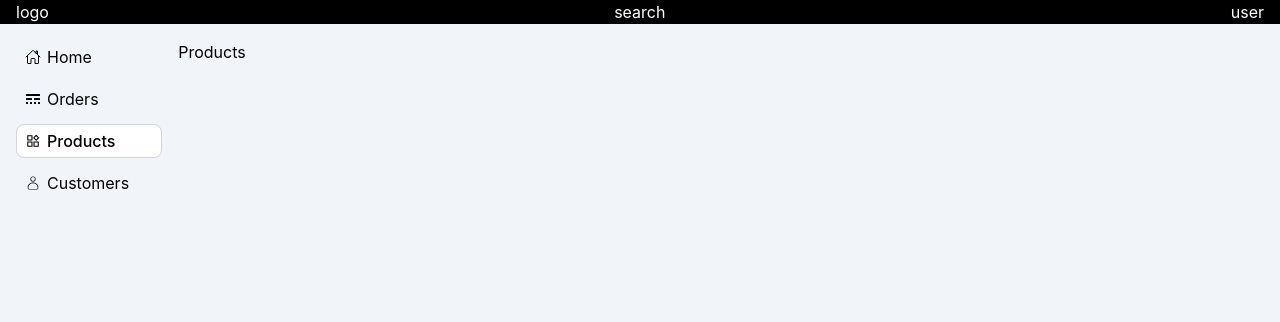
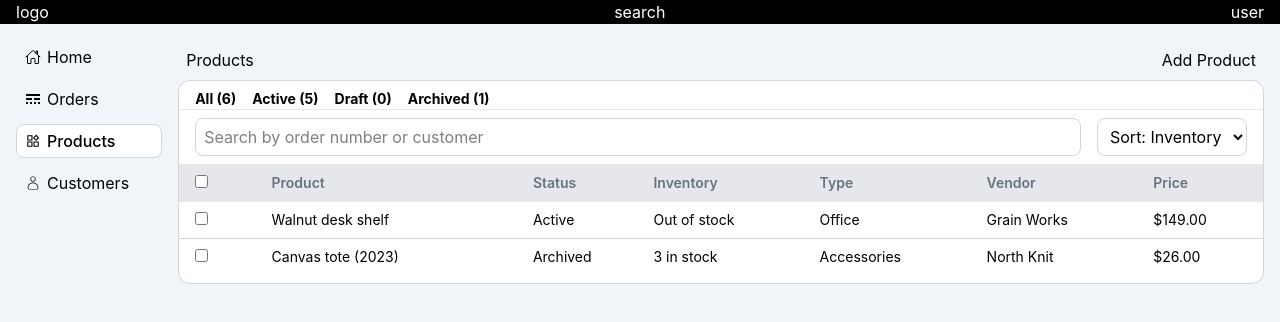
Before and after one commit to devntshangase/physical_ecom_dash, a React (Vite) app: page /products in a window 1280 px wide. Shown: the top 322 px of the page. Built offline with nearby package versions, Linux system fonts and the light colour scheme.

Commit message:
Products html structure

```diff
--- a/src/components/products/Products.tsx
+++ b/src/components/products/Products.tsx
@@ -2,7 +2,76 @@ import React from 'react'
 
 function Products() {
   return (
-    <div>Products</div>
+    <div className='flex flex-col flex-1'>
+      <div className="flex justify-between p-2">
+       <div>Products</div>
+       <div className=""><button>Add Product</button></div>
+      </div>
+
+      <div className="bg-white border border-gray-300 rounded-xl py-2">
+        <div className="flex gap-4 font-bold border-b border-gray-200 px-4 text-sm">
+          <button>All (6)</button>
+          <button>Active (5)</button>
+          <button>Draft (0)</button>
+          <button>Archived (1)</button>
+        </div>
+
+        <div className="flex px-4 py-2 gap-4">
+          <div className="flex-1 flex">
+            <input
+              className="flex-1 px-2 py-1.5 rounded-lg border border-gray-300"
+              type="text"
+              placeholder='Search by order number or customer'
+            />
+          </div>
+
+          <div className="flex">
+            <select className="rounded-lg border border-gray-300 px-2" name="sort" id="sort">
+              <option value="">Sort: Inventory</option>
+              <option value="saab">Sort: Title</option>
+              <option value="mercedes">Sort: Price</option>
+            </select>
+          </div>
+        </div>
+
+        <div className="flex flex-1">
+          <table className="table-auto flex-1">
+            <thead className='bg-gray-200'>
+              <tr className='border-y border-gray-200 '>
+                <th className='text-start font-semibold text-sm text-gray-500 px-4 py-2'><input type="checkbox" /></th>
+                <th className='text-start font-semibold text-sm text-gray-500'>Product</th>
+                <th className='text-start font-semibold text-sm text-gray-500'>Status</th>
+                <th className='text-start font-semibold text-sm text-gray-500'>Inventory</th>
+                <th className='text-start font-semibold text-sm text-gray-500'>Type</th>
+                <th className='text-start font-semibold text-sm text-gray-500'>Vendor</th>
+                <th className='text-start font-semibold text-sm text-gray-500'>Price</th>
+              </tr>
+            </thead>
+            <tbody>
+              <tr className='hover:bg-gray-200 border-t border-gray-300'>
+                <td className='font-semibold px-4 py-2 text-sm'><input type="checkbox" /></td>
+                <td className='text-sm'>Walnut desk shelf</td>
+                <td className='text-sm'>Active</td>
+                <td className='text-sm'>Out of stock</td>
+                <td className='text-sm'>Office</td>
+                <td className='text-sm'>Grain Works</td>
+                <td className='text-sm'>$149.00</td>
+              </tr>
+
+              <tr className='hover:bg-gray-200 border-t border-gray-300 '>
+                <td className='font-semibold px-4 py-2 text-sm'><input type="checkbox" /></td>
+                <td className='text-sm'>Canvas tote (2023)</td>
+                <td className='text-sm'>Archived</td>
+                <td className='text-sm'>3 in stock</td>
+                <td className='text-sm'>Accessories</td>
+                <td className='text-sm'>North Knit</td>
+                <td className='text-sm'>$26.00</td>
+              </tr>
+            </tbody>
+          </table>
+        </div>
+      </div>
+    </div>
   )
 }
 
```
